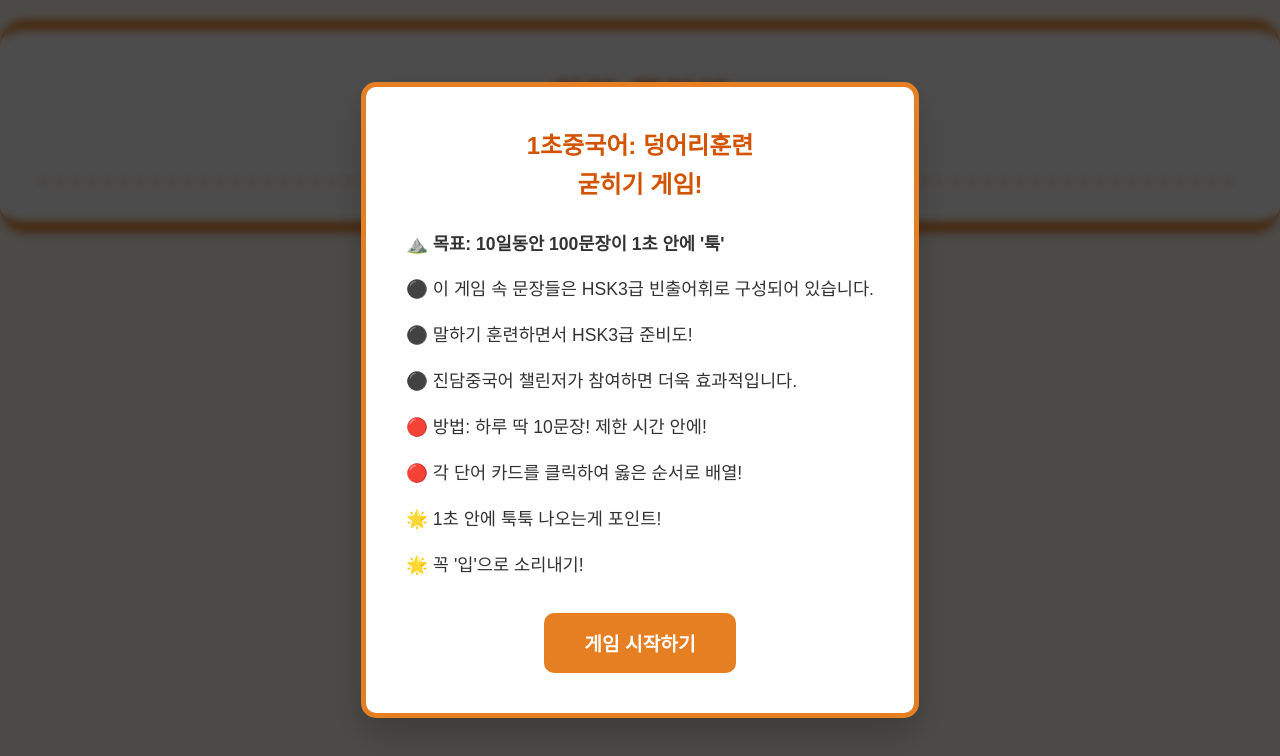
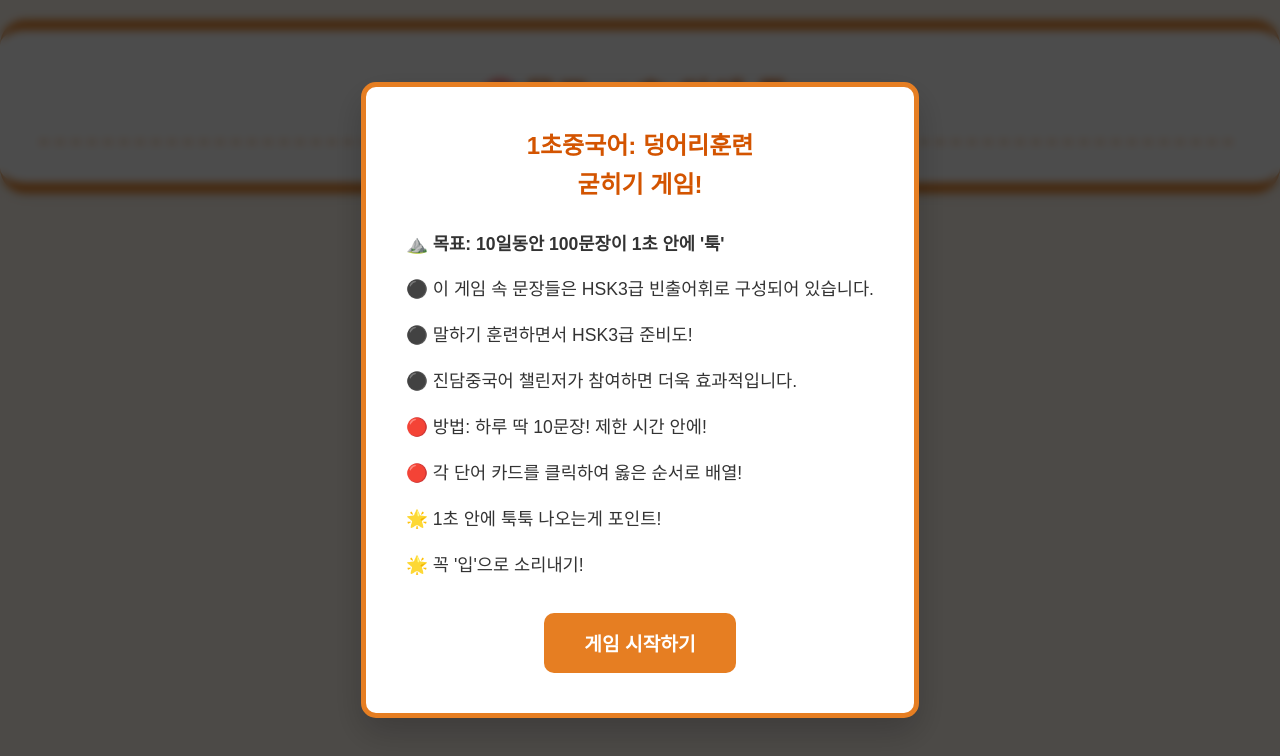
Before and after one commit to Kimchibanhmi/jindam, a plain HTML site: page index.html in a window 1280 px wide. Drawn offline with Linux system fonts and the light colour scheme.

Commit message:
Update index.html

```diff
--- a/index.html
+++ b/index.html
@@ -21,8 +21,7 @@
   <body>
     <div class="container">
       <header>
-        <h1>진담 챌린지</h1>
-        <h2>1초 중국어: 덩어리훈련 굳히기 게임!</h2>
+        <h1>🎯목표: 1초 안에 툭!<h1>
       </header>
 
       <div id="intro-popup" class="popup">
```
